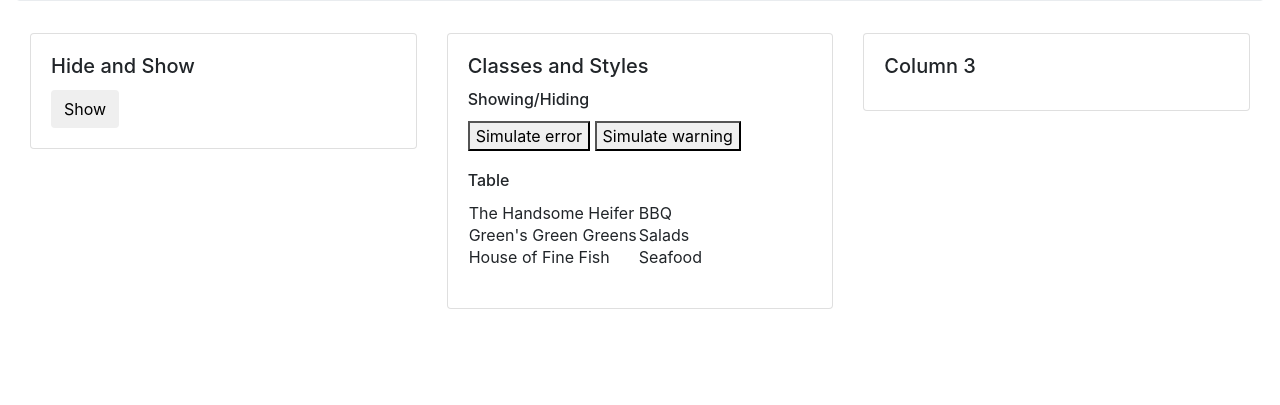
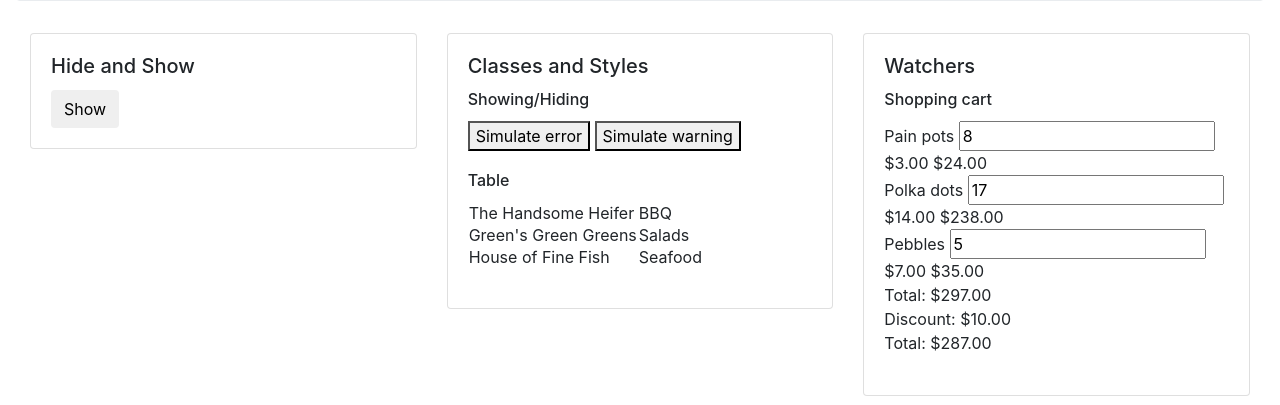
Before and after one commit to robertolucero/AngularFromScratch, a website: page app/index.html in a window 1280 px wide. Both pictures are taken after a click on the link "chapter 2". Shown: the part 395-800 px from the top of the page. Drawn offline with nearby package versions, Linux system fonts and the light colour scheme; some packages are replaced by stand-ins of ours.

Commit message:
watchers

```diff
--- a/app/chapter2/chaptertwo.controller.js
+++ b/app/chapter2/chaptertwo.controller.js
@@ -1,53 +1,78 @@
-(function(){
-    'use strict';
+(function() {
+  "use strict";
   angular
-        .module('app')
-        .controller('ChapterTwoController',ChapterTwoController);
+    .module("app")
+    .controller("ChapterTwoController", ChapterTwoController);
 
-
-    function ChapterTwoController()
-    {
+  function ChapterTwoController($scope) {
     var vm = this;
     vm.chapterTitle = "Chapter 2";
     vm.show = undefined;
     vm.hideAndShow = hideAndShow;
-        vm.status = 'Show';
+    vm.status = "Show";
     vm.isError = false;
     vm.isWarning = false;
     vm.showError = showError;
     vm.showWarning = showWarning;
-        vm.message = '';
+    vm.message = "";
     vm.restaurants = [
-            {name:"The Handsome Heifer", cuisine:"BBQ"},
-            {name:"Green's Green Greens", cuisine:"Salads"},
-            {name:"House of Fine Fish", cuisine:"Seafood"}
+      { name: "The Handsome Heifer", cuisine: "BBQ" },
+      { name: "Green's Green Greens", cuisine: "Salads" },
+      { name: "House of Fine Fish", cuisine: "Seafood" }
     ];
     vm.selectRestaurant = selectRestaurant;
     vm.selectedRestaurant = -1;
+    vm.bill = {};
+    vm.items = [
+        { title: "Pain pots", quantity: 8, price: 3 },
+        { title: "Polka dots", quantity: 17, price: 14 },
+        { title: "Pebbles", quantity: 5, price: 7 }
+    ];
+    vm.totalCart = totalCart;
+    vm.subtotal = subtotal;
 
-        function hideAndShow()
-        {
+    $scope.$watch(vm.totalCart,calculateDiscount);
+
+
+
+    function hideAndShow() {
       vm.show = !vm.show;
-            vm.status = (vm.show == true ? 'Hide' : 'Show');
+      vm.status = vm.show == true ? "Hide" : "Show";
     }
 
-        function showError()
-        {
+    function showError() {
       vm.message = "This is an error.";
       vm.isError = true;
       vm.isWarning = !vm.isError;
     }
 
-        function showWarning()
-        {
+    function showWarning() {
       vm.message = "This is a warning.";
       vm.isWarning = true;
       vm.isError = !vm.isWarning;
     }
 
-        function selectRestaurant(index)
-        {
+    function selectRestaurant(index) {
       vm.selectedRestaurant = index;
+    }
+
+    function totalCart(){
+        var total = 0;
+        var len = vm.items.length;
+
+        for (var i = 0; i < len; i++){
+            total += vm.items[i].price * vm.items[i].quantity;
+        }
+
+        return total;
+    }
+
+    function subtotal(){
+        return  vm.totalCart() - vm.bill.discount;
+    }
+
+    function calculateDiscount(newValue, oldValue, scope){
+        vm.bill.discount = newValue > 100 ? 10 : 0;
     }
   }
 })();
--- a/app/chapter2/chaptertwo.html
+++ b/app/chapter2/chaptertwo.html
@@ -39,8 +39,20 @@
             <div class="col">
                 <div class="card">
                     <div class="card-body">
-                        <h5 class="card-title">Column 3</h5>
-                    </div>
+                            <h5 class="card-title">Watchers</h5>
+                            <section>
+                                <h6 class="card-title">Shopping cart</h6>
+                                <div ng-repeat="item in chapter2.items">
+                                    <span>{{item.title}}</span>
+                                    <input ng-model="item.quantity">
+                                    <span>{{item.price | currency}}</span>
+                                    <span>{{item.price * item.quantity | currency}}</span>
+                                </div>
+                                <div>Total: {{chapter2.totalCart() | currency}}</div>
+                                <div>Discount: {{chapter2.bill.discount | currency}}</div>
+                                <div>Total: {{chapter2.subtotal() | currency}}</div>
+                            </section>
+                        </div>
                 </div>
             </div>
         </div>
```
Lines whose indentation alone changed are shown as unchanged.
